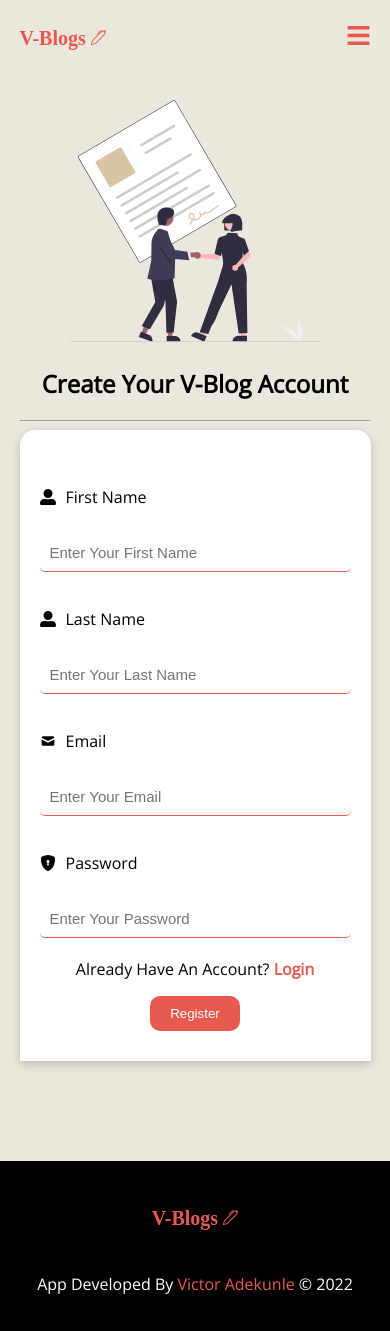
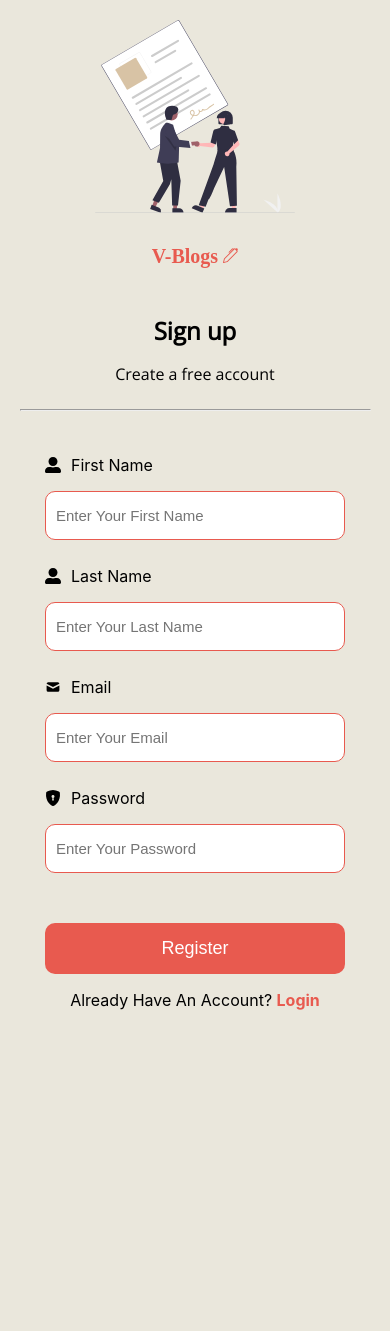
Before and after one commit to Big-Pabby/V-blogs, a React (Create React App) app: page /register in a window 390 px wide. After the commit the page ends 1076 px from the top, so only its background shows below. Built offline with nearby package versions, Linux system fonts and the light colour scheme; a web font is replaced by a local one.

Commit message:
redesigning mobile login and register

```diff
--- a/src/App.jsx
+++ b/src/App.jsx
@@ -12,28 +12,45 @@ import BlogDetail from './views/BlogDetail/BlogDetail';
 
 function App() {
   const[user, setUser] = useState({});
+  const [logUser, setLogUser] = useState(false)
 
-  const logUser = (userData) => {
+  const userInfo = (userData) => {
     setUser(userData);
+    setLogUser(true)
   }
 
-  return (
-    <Router>
+  const logOut = () => {
+    setLogUser(false);
+    setUser({});
+  }
+
+  if(logUser === true) {
+    return (
+      <Router>
       <div className="App">
-        <Navigation className="Navigation"/>
+        <Navigation logOut={logOut} className="Navigation"/>
         <Routes>
-          <Route path='/V-blogs' exact element={<Home/>} />
+          <Route path='/home' exact element={<Home/>} />
           <Route path='/create-blog' element={<CreateBlog user={user} />} />
-          <Route path='/login' element={<Login logUser={logUser}/>} />
           <Route path='/profile' element={<Profile user={user} />} />
-          <Route path='/register' element={<Register />} />
           <Route path='/blog-detail/:id' exact element={<BlogDetail />} />
         </Routes>
         <Footer/>
       </div>
     </Router>
-
-  );
+    )
+  } else {
+    return (
+      <Router>
+      <div className="App">
+        <Routes>
+          <Route path='/V-blogs' exact element={<Login logUser={userInfo}/>} />
+          <Route path='/register' element={<Register />} />
+        </Routes>
+      </div>
+    </Router>
+    )
+  }
 }
 
 export default App;
--- a/src/Components/HamburgerMenu/HamburgerMenu.jsx
+++ b/src/Components/HamburgerMenu/HamburgerMenu.jsx
@@ -4,7 +4,7 @@ import {GrClose} from 'react-icons/gr'
 import { Link } from 'react-router-dom'
 import './hamburgerMenu.css'
 
-function HamburgerMenu() {
+function HamburgerMenu({logOut}) {
     const [sidebar, setSidebar] = useState(false)
 
     const showSidebar = () => setSidebar(!sidebar)
@@ -23,10 +23,12 @@ function HamburgerMenu() {
                         </Link>
                     </li>
                     <div className="nav-links">
-                    <Link to='/V-blogs' className='nav-text'><li >Home</li></Link>
+                        <Link to='/home' className='nav-text'><li >Home</li></Link>
                         <Link to='/create-blog' className='nav-text'><li>CreateBlog</li></Link>
-                       <Link to='/login' className='nav-text'><li>Login/Register</li></Link>
                         <Link to='/profile' className='nav-text'><li>Profile</li></Link>
+                    </div>
+                    <div className="menu-logout">
+                        <Link onClick={logOut} to='/V-blogs' className='btn'><li>Logout</li></Link>
                     </div>
                 </ul>
             </div>
--- a/src/Components/Navigation/Navigation.jsx
+++ b/src/Components/Navigation/Navigation.jsx
@@ -4,19 +4,19 @@ import { Link } from 'react-router-dom'
 import HamburgerMenu from '../HamburgerMenu/HamburgerMenu'
 import Logo from '../Logo/Logo'
 
-const Navigation = () => {
+const Navigation = ({logOut}) => {
   return (
     <header>
         <div className="container">
             <div className="nav-bar">
                 <Logo />
                 <nav>
-                    <ul><Link to='/V-blogs'><li className='btn btn-outline'> Home</li></Link></ul>
+                    <ul><Link to='/home'><li className='btn btn-outline'> Home</li></Link></ul>
                     <ul><Link to='/create-blog'><li className='btn btn-outline'>Create Blog</li></Link></ul>
-                    <ul><Link to='/login'><li className='btn btn-outline'>Login/Register</li></Link></ul>
                     <ul><Link to='/profile'><li className='btn btn-outline'>Your Profile</li></Link></ul>
                 </nav>
-                <HamburgerMenu className='HamburgerMenu' />
+                <ul className='logout' onClick={logOut}><Link to='/V-blogs'><li className='btn'>Logout</li></Link></ul>
+                <HamburgerMenu logOut={logOut} className='HamburgerMenu' />
             </div>
         </div>
     </header>
--- a/src/Components/Navigation/navigation.css
+++ b/src/Components/Navigation/navigation.css
@@ -27,7 +27,7 @@ header {
 
 /* Media QUeries */
 @media (max-width: 960px) {
-    .nav-bar nav {
+    .nav-bar nav, .logout {
         display: none;
     }
 
--- a/src/views/CreateBlog/CreateBlog.jsx
+++ b/src/views/CreateBlog/CreateBlog.jsx
@@ -91,14 +91,14 @@ const CreateBlog = ({user}) => {
             setModal(false);
             setSuccessMessage('');
             history('/V-blogs');
-          }, 5000)
+          }, 3000)
         } else {
           setErrModal(true);
           setErrorMessage('Unable to publish blog');
           setTimeout(() => {
             setErrModal(false);
             setErrorMessage('')
-          }, 5000)
+          }, 3000)
         }
       } catch {
         setErrModal(true);
@@ -106,7 +106,7 @@ const CreateBlog = ({user}) => {
         setTimeout(() => {
           setErrModal(false);
           setErrorMessage('')
-        }, 5000)
+        }, 3000)
       }
     } else {
       setErrorMessage('Oops!!!, looks like there is an error. Make sure the blog content is greater than 300 words or the blog title is greater than 10 words or make sure you have uploaded an image. Then you are all set')
--- a/src/views/Login/Login.jsx
+++ b/src/views/Login/Login.jsx
@@ -8,6 +8,7 @@ import {HiMail} from 'react-icons/hi';
 import Loading from '../../Components/Loading/Loading'
 import SuccessModal from '../../Components/ModalMessage/SuccessModal';
 import ErrorModal from '../../Components/ModalMessage/ErrorModal';
+import Logo from '../../Components/Logo/Logo';
 
 const Login = ({logUser}) => {
   const [loginDetails, setLoginDetails] = useState({
@@ -31,7 +32,7 @@ const Login = ({logUser}) => {
   const onLogin = async () => {
     if(loginDetails.email !== '' && loginDetails.password !== '') {
       setLoader(true)
-      const res = await fetch('https://secure-taiga-11377.herokuapp.com/login', {
+      const res = await fetch('http://localhost:5000/login', {
           method: 'post',
           headers: {'Content-Type': 'application/json'},
           body: JSON.stringify({
@@ -46,30 +47,30 @@ const Login = ({logUser}) => {
         setTimeout(() => {
           setErrModal(false);
           setErrorMessage('')
-        }, 5000)
+        }, 3000)
       } else if (user === 'Invalid Password') {
         setErrModal(true);
         setErrorMessage('Invalid Password');
         setTimeout(() => {
           setErrModal(false);
           setErrorMessage('')
-        }, 5000)
+        }, 3000)
       } else if(user === 'unable to login'){
         setErrModal(true);
         setErrorMessage('Unable To Login');
         setTimeout(() => {
           setErrModal(false);
           setErrorMessage('')
-        }, 5000)
+        }, 3000)
       } else {
-        logUser(user);
         setModal(true);
         setSuccessMessage('Login Successful');
         setTimeout(() => {
           setModal(false);
           setSuccessMessage('')
-          history("/V-blogs")
-        }, 5000)
+          logUser(user);
+          history("/home")
+        }, 3000)
       }
 
       setLoader(false);
@@ -79,7 +80,7 @@ const Login = ({logUser}) => {
       setTimeout(() => {
         setErrModal(false);
         setErrorMessage('')
-      }, 5000)
+      }, 3000)
     }
   }
 
@@ -89,8 +90,11 @@ const Login = ({logUser}) => {
       <div className="login-image">
         <img src={LoginImage} alt="login svg" />
       </div>
-      <h2>Login to V-Blog</h2>
-      <hr />
+      <div className="login-heading">
+        <Logo />
+        <h2>Login</h2>
+        <p>Welcome back</p>
+      </div>
       <form className='login-form'>
         <div className='login-detail'>
           <label>
@@ -106,8 +110,8 @@ const Login = ({logUser}) => {
           </label>
           <input type="password" onChange={inputPassword} placeholder='Enter Your Password' />
         </div>
+        <button type='button' onClick={onLogin} className='btn'>Login</button>
         <p>Don't Have An Account? <Link to="/register">Register</Link></p>
-        <button type='button' onClick={onLogin} className='btn'>LOGIN</button>
       </form>
     </div>
     <Loading loader={loader} />
--- a/src/views/Login/login.css
+++ b/src/views/Login/login.css
@@ -1,16 +1,24 @@
 .login {
-    padding-top: 100px;
+    margin-top: 20px;
     text-align: center;
+    margin-bottom: 20px;
+}
+
+.login-heading {
+    display: flex;
+    flex-direction: column;
+    align-items: center;
+    justify-content: center;
 }
 
 .login-image {
-    width: 250px;
+    width: 200px;
     margin: auto;
 }
 
-.login-page h2 {
-    text-align: center;
-    color: var(--color-secondary-deep);
+.login-heading h2 {
+    margin-bottom: 0;
+
 }
 
 .login-form {
@@ -29,8 +37,7 @@
 .login-detail {
     display: flex;
     flex-direction: column;
-    gap: 10px;
-    margin: 20px 0;
+    margin: 0px 0 10px;
 }
 
 .login-detail label {
@@ -40,13 +47,34 @@
 }
 
 .login-detail input {
-    padding: 10px 10px;
+    padding: 15px 10px;
     font-size: 15px;
-    border-radius: 5px;
+    border-radius: 10px;
     border: none;
     border-bottom: 1px solid var(--color-secondary-deep);
     outline-color: var(--color-secondary-deep);
 }
 
+.login-form .btn {
+    margin-top: 40px;
+}
+
 @media (max-width: 500px) {
+    .login-form {
+        background: none;
+        box-shadow: none;
+        display: flex;
+        max-width: 300px;
+        flex-direction: column;
+        font-family: -apple-system, BlinkMacSystemFont, 'Segoe UI', Roboto, Oxygen, Ubuntu, Cantarell, 'Open Sans', 'Helvetica Neue', sans-serif;
+    }
+
+    .login-detail input {
+        border: 1px solid var(--color-secondary-deep);
+    }
+
+    .login-form .btn {
+        padding: 15px 10px;
+        font-size: 18px;
+    }
 }
--- a/src/views/Register/Register.jsx
+++ b/src/views/Register/Register.jsx
@@ -9,6 +9,7 @@ import {FaUserAlt} from 'react-icons/fa'
 import Loading from '../../Components/Loading/Loading'
 import SuccessModal from '../../Components/ModalMessage/SuccessModal';
 import ErrorModal from '../../Components/ModalMessage/ErrorModal';
+import Logo from '../../Components/Logo/Logo';
 
 const Register = () => {
   const [registerUser, setRegisterUser] = useState({
@@ -68,7 +69,7 @@ const Register = () => {
         setTimeout(() => {
           setModal(false);
           setSuccessMessage('')
-          history("/login")
+          history("/V-blogs")
         }, 5000)
       }
       setLoader(false)
@@ -88,7 +89,11 @@ const Register = () => {
           <div className="login-image">
             <img src={RegisterImage} alt="register svg" />
           </div>
-          <h2>Create Your V-Blog Account</h2>
+          <div className="login-heading">
+            <Logo />
+            <h2>Sign up</h2>
+            <p>Create a free account</p>
+          </div>
           <hr />
           <form className='login-form'>
             <div className='login-detail'>
@@ -119,8 +124,8 @@ const Register = () => {
               </label>
               <input type="password" onChange={registerPassword} placeholder='Enter Your Password' />
             </div>
-            <p>Already Have An Account? <Link to="/login">Login</Link></p>
             <button type='button' onClick={onRegister} className='btn'>Register</button>
+            <p>Already Have An Account? <Link to="/V-blogs">Login</Link></p>
           </form>
         </div>
         <Loading loader={Loader} />
```
